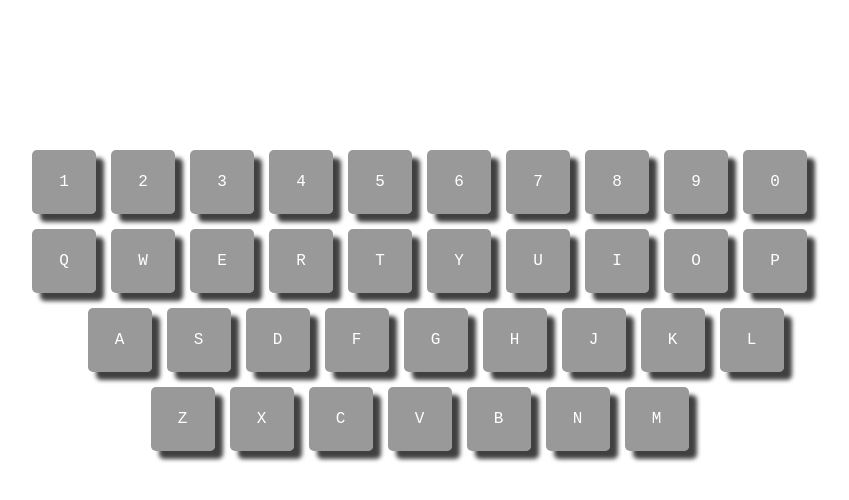
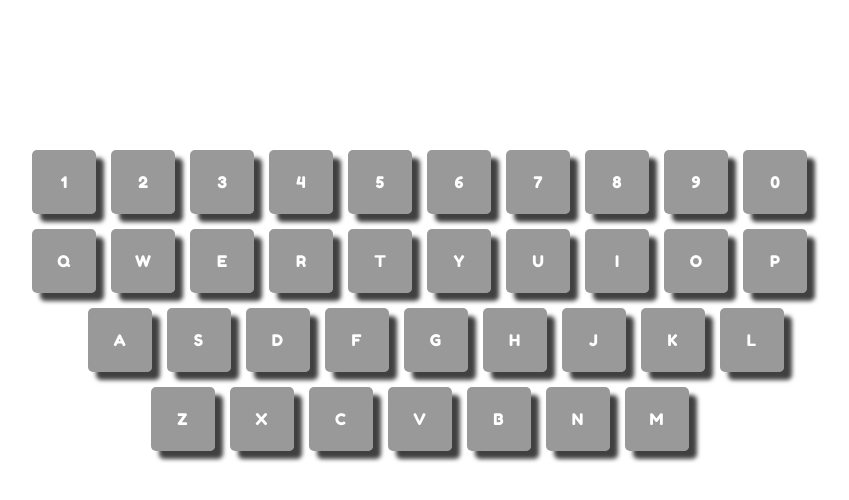
Before and after one commit to lusiwei/myNav, a plain HTML site: page index.html in a window 1280 px wide. Shown: the whole page, without its empty margins (213-1062 px from the left). Drawn offline with Linux system fonts and the light colour scheme.

Commit message:
修改样式

```diff
--- a/index.html
+++ b/index.html
@@ -4,6 +4,7 @@
 	<meta charset="UTF-8">
 	<title>myNav</title>
 	<link rel="stylesheet" href="./main.css">
+	<link href="https://fonts.googleapis.com/css?family=Fredoka+One" rel="stylesheet">
 </head>
 <body>
 	<header></header>
--- a/main.css
+++ b/main.css
@@ -8,6 +8,7 @@ a{
 body{
     background-image: url(./bizhi-6.jpg);
     background-size:cover;
+
 }
 #wrapper{
     text-align: center;
@@ -15,6 +16,7 @@ body{
 }
 #wrapper kbd{
     /* border: 1px solid red; */
+    font-family: "Fredoka One",cursive;
     border-radius: 5px;
     width: 4em;
     height: 4em;
@@ -34,7 +36,7 @@ body{
 }
 #wrapper kbd:hover{
     background-color: rgb(248, 248, 248);
-    color: #000;
+    color:rgba(0,0,0,0.75);
     cursor: pointer;
     box-shadow: 10px 10px 5px 0px rgba(0,0,0,0.75);
 }
```
